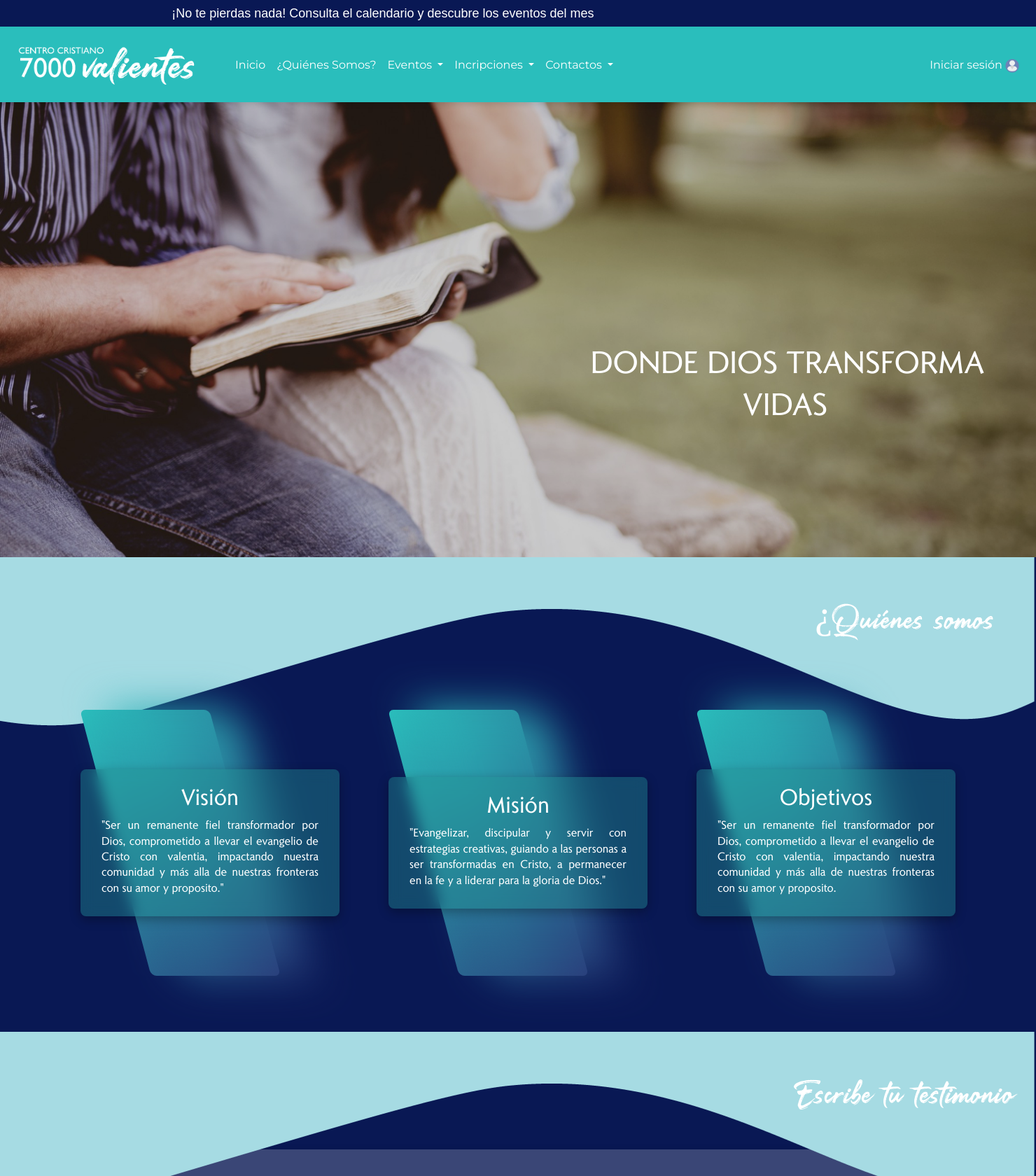
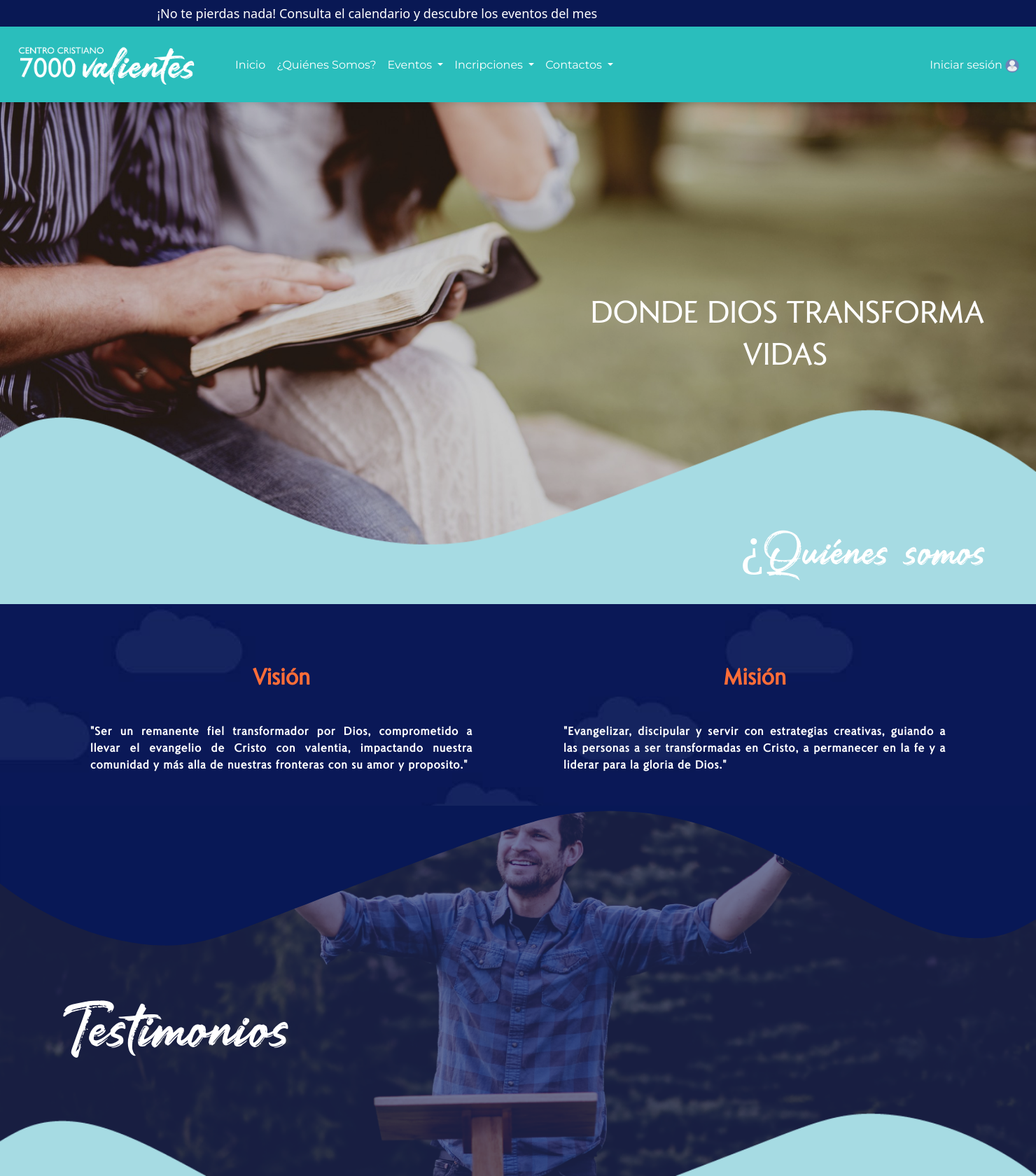
Before and after one commit to Okoruwu/7000VALIENTES, a PHP site: page / in a window 1480 px wide. Shown: the top 1680 px of the page at 70% size. Run offline with PHP 8.4, Linux system fonts and the light colour scheme.

Commit message:
Estilo completo actualizado

```diff
--- a/css/calendario.css
+++ b/css/calendario.css
@@ -6,7 +6,7 @@
   }
 
 body {
-    background-color: #091854;
+    background: url(../resources/bg-fonnub.jpg) center / cover no-repeat !important;
     color: #2AB7B3;
     font-family: Arial, sans-serif;
     margin: 0;
--- a/css/marquee.css
+++ b/css/marquee.css
@@ -1,8 +1,4 @@
 
-body {
-    font-family: Arial, sans-serif;
-    background-color: #091854;
-}
 
 .marquee-container {
     position: relative;
--- a/css/modulos.css
+++ b/css/modulos.css
@@ -13,7 +13,7 @@
   }
 
 body {
-    background-color: #2AB7B3;
+    background: url(../resources/bg-fonnub.jpg) center / cover no-repeat !important;
     color: white;
     font-family: Arial, sans-serif;
     margin: 0;
--- a/css/stylefon.css
+++ b/css/stylefon.css
@@ -1,13 +1,19 @@
-.cardback{
-    background-color: #091854;
-}
 
-.con-curve{
-    position: absolute;
-    align-content: center;
+.con-curve1{
     opacity: 100%;
-    scale: -1;
-    transform: scaleX(1.3);
+    transform: translateY(-33vh);
+    overflow: hidden;
+  }
+
+  .con-curve2{
+    opacity: 100%;
+    transform: translateY(-75vh);
+    overflow: hidden;
+  }
+
+  .con-curazu{
+    opacity: 100%;
+    transform: translateY(-10vh);
     overflow: hidden;
   }
 
--- a/css/styleform.css
+++ b/css/styleform.css
@@ -11,6 +11,7 @@
     font-weight: normal;
     font-style: normal;
   }
+
 
 .testimonio-form {
     background: rgba(255, 255, 255, 0.2);
@@ -96,16 +97,31 @@
     text-align: center;
 }
 
-h3 {
+.quien {
     text-align: right;
-    line-height: 2.5;
-    font-family:'Darkline';
-    font-size: 3.5em;
+    font-family: 'Darkline';
+    font-size: 4.8em;
     color: #ffffff;
     margin-right: 30px;
-    transform: perspective(10px);
-    margin-top: 20px;
+    transform: translateY(-48vh);
   }
+
+.test{
+    font-family: 'Darkline';
+    font-size: 6.8em;
+    color: #ffffff;
+    margin-left: 11vh;
+    transform: translateY(-10vh);
+}
+
+.test-ti{
+    text-align: right;
+    font-family: 'Darkline';
+    font-size: 4.8em;
+    color: #ffffff;
+    margin-right: 5vh;
+    transform: translateY(-90vh);
+}
 
   @media (max-width: 600px) {
     .testimonio-form {
--- a/css/styleind.css
+++ b/css/styleind.css
@@ -4,6 +4,11 @@
   font-weight: normal;
   font-style: normal;
 }
+
+body {
+  background: url(../resources/bg-fonnub.jpg) center / cover no-repeat !important;
+}
+
 
 h1 {
   text-align: right;
@@ -24,7 +29,7 @@ h1 {
   animation: fadeIn 2s forwards;
   position: relative;
   padding-right: 5vw;
-  margin-top: 15vh;
+  margin-top: 6vh;
 }
 
 .text-overlay h1 {
@@ -62,214 +67,56 @@ h1 {
   .container
 {
     display: flex;
-  justify-content: space-around;
+    justify-content: space-between;
     align-items: center;
     flex-wrap: wrap;
-  padding: 40px 0;
-  padding-top: 10px;
+    transform: translateY(-40vh);
 }
 
-.container .box
-{
+.con-visi{
     position: relative;
-  width: 370px;
-  height: 380px;
-  display: flex;
+    width: 70vh;
+    align-items: center;
+    margin: 40px 30px;
+    transition: 0.5s;
+}
+
+.con-misi{
+    position: relative;
+    width: 70vh;
     justify-content: center;
     align-items: center;
     margin: 40px 30px;
     transition: 0.5s;
 }
 
-.container .box::before
-{
-  content:' ';
-  position: absolute;
-  top: 0;
-  left: 50px;
-  width: 50%;
-  height: 100%;
-  text-decoration: none;
-  background: #fff;
-  border-radius: 8px;
-  transform: skewX(15deg);
-  transition: 0.5s;
+.Toran{
+  color: rgb(255, 109, 56);
+  font-family: 'Romanica';
+  font-weight: 600;
+  text-align: center;
+  margin-bottom: 5vh;
 }
 
-.container .box::after
-{
-  content:'';
-  position: absolute;
-  top: 0;
-  left: 50;
-  width: 50%;
-  height: 100%;
-  background: #fff;
-  border-radius: 8px;
-  transform: skewX(15deg);
-  transition: 0.5s;
-  filter: blur(30px);
+.p-mvwhi{
+  color: white;
+  text-align: justify;
+  font-family: 'Romanica';
+  padding: 7px;
+  font-weight: bold;
+  letter-spacing: 1px;
 }
 
-.container .box:hover:before,
-.container .box:hover:after
-{
-  transform: skewX(0deg);
-  left: 20px;
-  width: calc(100% - 90px);
-
+.fon-test{
+  width: 100%;
+  height: 650px;
+  background: url(../resources/bg-fontest.png) center / cover no-repeat;
+  overflow: hidden;
+  transform: translateY(-42vh);
 }
 
-.container .box:nth-child(1):before,
-.container .box:nth-child(1):after
-{
-  background: linear-gradient(315deg, #293778, #2abebc);
-}
-
-.container .box:nth-child(2):before,
-.container .box:nth-child(2):after
-{
-  background: linear-gradient(315deg, #293778, #2abebc);
-}
-
-.container .box:nth-child(3):before,
-.container .box:nth-child(3):after
-{
-  background: linear-gradient(315deg, #293778, #2abebc);
-}
-
-.container .box span
-{
-  display: block;
-  position: absolute;
-  top: 0;
-  left: 0;
-  right: 0;
-  bottom: 0;
-  z-index: 5;
-  pointer-events: none;
-}
-
-.container .box span::before
-{
-  content:'';
-  position: absolute;
-  top: 0;
-  left: 0;
-  width: 0;
-  height: 0;
-  border-radius: 8px;
-  background: rgba(255, 255, 255, 0.1);
-  backdrop-filter: blur(10px);
-  opacity: 0;
-  transition: 0.1s;
-  animation: animate 2s ease-in-out infinite;
-  box-shadow: 0 5px 15px rgba(0,0,0,0.08)
-}
-
-.container .box:hover span::before
-{
-  top: -50px;
-  left: 50px;
-  width: 100px;
-  height: 100px;
-  opacity: 1;
-}
-
-.container .box span::after
-{
-  content:'';
-  position: absolute;
-  bottom: 0;
-  right: 0;
-  width: 100%;
-  height: 100%;
-  border-radius: 8px;
-  background: rgba(255, 255, 255, 0.1);
-  backdrop-filter: blur(10px);
-  opacity: 0;
-  transition: 0.5s;
-  animation: animate 2s ease-in-out infinite;
-  box-shadow: 0 5px 15px rgba(0,0,0,0.08);
-  animation-delay: -1s;
-}
-
-.container .box:hover span:after
-{
-  bottom: -50px;
-  right: 50px;
-  width: 100px;
-  height: 100px;
-  opacity: 1;
-}
-
-@keyframes animate
-{
-  0%, 100%
-  {
-    transform: translateY(10px);
-  }
-
-  50%
-  {
-    transform: translate(-10px);
-  }
-}
-
-.container .box .content
-{
-    position: relative;
-    left: 0;
-    padding: 20px 30px;
-    background: rgb(34 147 145 / 41%);
-    backdrop-filter: blur(10px);
-    box-shadow: 0 5px 15px rgba(0, 0, 0, 0.3);
-    border-radius: 8px;
-    z-index: 1;
-    transform: 0.5s;
-    color: #fff;
-}
-
-.container .box:hover .content
-{
-  left: -25px;
-  padding: 60px 40px;
-}
-
-.container .box .content h2
-{
-  font-size: 2em;
-  color: #fff;
-  margin-bottom: 10px;
-  font-family: 'Romanica';
-}
-
-.container .box .content p
-{
-  font-size: 1em;
-  margin-bottom: 10px;
-  line-height: 1.4em;
-  font-family: 'Romanica';
-}
-
-.container .box .content a
-{
-  display: inline-block;
-  font-size: 1em;
-  color: #111;
-  background: #fff;
-  padding: 10px;
-  border-radius: 4px;
-  text-decoration: none;
-  font-weight: 700;
-  margin-top: 5px;
-}
-
-.container .box .content a:hover
-{
-  background: #ffcf4d;
-  border: 1px solid rgba(255, 0, 88, 0.4);
-  box-shadow: 0 1px 15px rgba(1, 1, 1, 0.2);
+.cardback-seg{
+  transform: translateY(-88vh);
 }
 
 @media (max-width: 768px) {
--- a/index.php
+++ b/index.php
@@ -36,53 +36,45 @@
     </div>
   </div>
 
-  <div class="con-curve">
+  <div class="con-curve1">
     <img src="./resources/curva.png" alt="curva" class="img-curve">
   </div>
 
-  <div class="cardback">
-
-    <h3>¿Quiénes somos?</h3>
+    <h3 class="quien">¿Quiénes somos?</h3>
 
     <div class="container">
-      <div class="box">
-        <span></span>
-        <div class="content">
-          <h2 style="text-align: center;">Visión</h2>
-          <p style="text-align: justify;">"Ser un remanente fiel transformador por Dios,
+    <div class="con-visi">
+          <h2 class="Toran">Visión</h2>
+          <p class="p-mvwhi">"Ser un remanente fiel transformador por Dios,
             comprometido a llevar el evangelio de Cristo con valentia, impactando nuestra
             comunidad y más alla de nuestras fronteras con su amor y proposito."</p>
         </div>
-      </div>
-      <div class="box">
-        <span></span>
-        <div class="content">
-          <h2 style="text-align: center;">Misión</h2>
-          <p style="text-align: justify;">"Evangelizar, discipular y servir con estrategias
+
+        <div class="con-misi">
+          <h2 class="Toran">Misión</h2>
+          <p class="p-mvwhi">"Evangelizar, discipular y servir con estrategias
             creativas, guiando a las personas a ser transformadas
             en Cristo, a permanecer en la fe y a liderar para la gloria de Dios."</p>
         </div>
-      </div>
+     </div>
 
-      <div class="box">
-        <span></span>
-        <div class="content">
-          <h2 style="text-align: center;">Objetivos</h2>
-          <p style="text-align: justify;">"Ser un remanente fiel transformador por Dios,
-            comprometido a llevar el evangelio de Cristo con valentia, impactando nuestra
-            comunidad y más alla de nuestras fronteras con su amor y proposito.</p>
-        </div>
-      </div>
-    </div>
+  <div class="fon-test">
+
+  <div class="con-curazu">
+  <img src="./resources/cur-azul2.svg" alt="curva" class="img-curve">
   </div>
 
-  <div class="con-curve">
+  <h3 class="test">Testimonios</h3>
+
+  </div>
+
+  <div class="con-curve2">
     <img src="./resources/curva.png" alt="curva" class="img-curve">
   </div>
 
-  <div class="cardback">
+  <h3 class="test-ti">Escribe tu testimonio</h3>
 
-    <h3>Escribe tu testimonio</h3>
+  <div class="cardback-seg">
 
     <div class="testimonio-form">
 
```
Also changed, not shown: resources/bg-fonnub.jpg (added), resources/bg-fontest.png (added), resources/cur-azul2.svg (added), resources/pre1.jpg (deleted), resources/pre2.jpg (deleted). Lines whose indentation alone changed are shown as unchanged.
